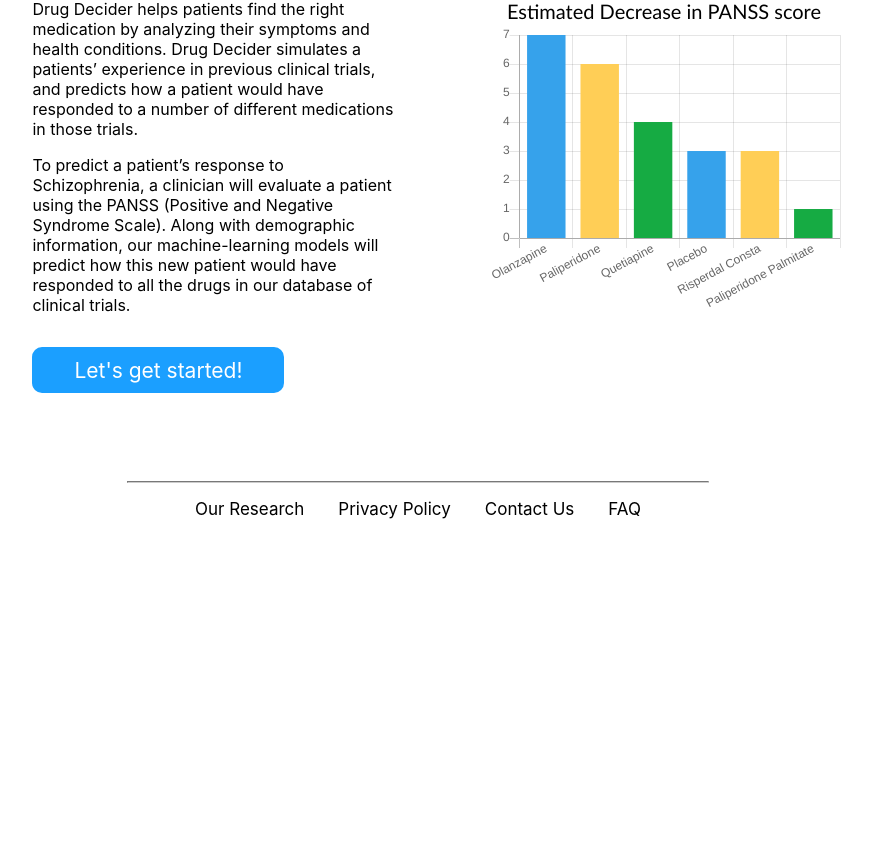
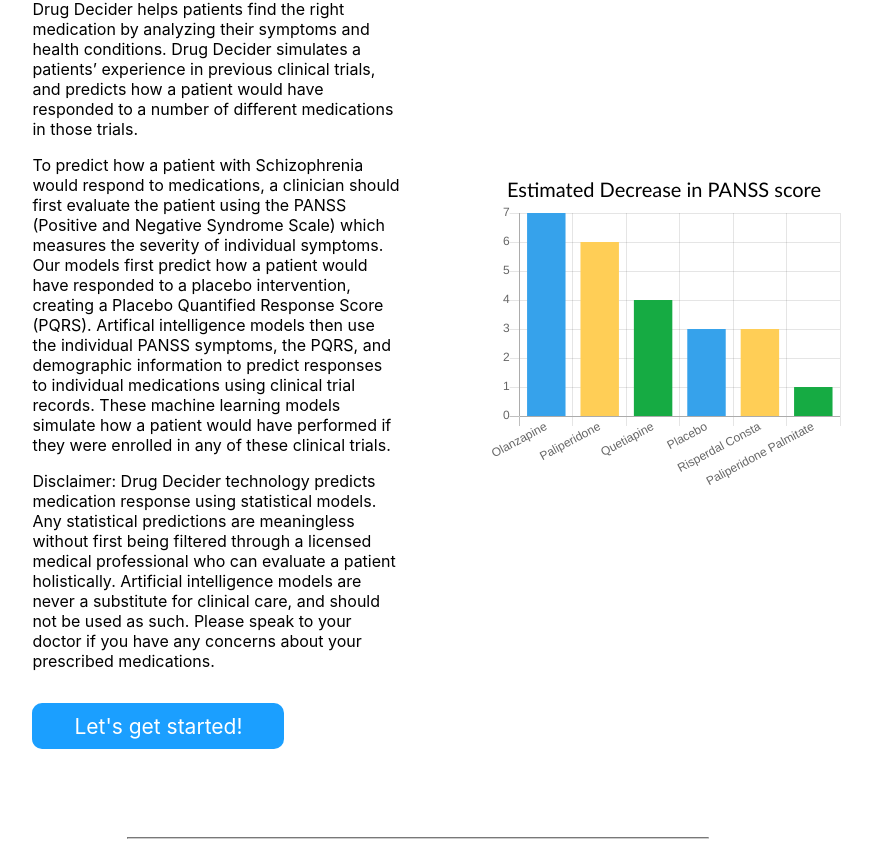
Before and after one commit to puffykoko/DrugDecider, a React (Create React App) app: page / in a window 1280 px wide. Shown: the part 356-1211 px from the top of the page, without its empty margins (222-1094 px from the left). Before the commit the page ends 883 px from the top, so only its background shows below. Built offline with nearby package versions, Linux system fonts and the light colour scheme.

Commit message:
Changed landing page disclaimer Changed FAQ page to add more disclaimers.

```diff
--- a/src/pages/FAQPage.js
+++ b/src/pages/FAQPage.js
@@ -9,7 +9,7 @@ const faqs = [
   },
   {
     question: "Is this reliable?",
-    answer: "Drug Decider technology uses statistical models created on historical clinical trials.  Any predictions of medication response for new patients are meaningless without first being filtered through a licensed medical professional who can evaluate a patient holistically.Artificial intelligence models are never a substitute for clinical care. Ask your doctor on how to best improve your treatment."
+    answer: "Drug Decider technology uses statistical models created on historical clinical trials.  Any predictions of medication response for new patients are meaningless without first being filtered through a licensed medical professional who can evaluate a patient holistically.  Artificial intelligence models are never a substitute for clinical care. Ask your doctor on how to best improve your treatment."
   },
   {
     question: "Who makes Drug Decider?",
@@ -20,8 +20,8 @@ const faqs = [
     answer: "Drug Decider machine learning models are currently trained on historical clinical trials of 3,647 patients with Schizophrenia.  Our statistical models use the Placebo Quantified Response Score which first predicts a patients’ placebo risk, and then uses this risk to predict a patients’ medication response in a double-blind clinical trial.",
   },
   {
-    question: "What about Depression medications?",
-    answer: "We are expanding our statistical models to study major depressive disorder.  Because of the large number of patients needed to learn these sophisticated patterns, we will release models for new disorders- including antidepressants- after we have acquired enoughpatient records to make them reliable."
+    question: "What about Depression medications or other disorders?",
+    answer: "We are expanding our statistical models to study major depressive disorder.  Because of the large number of patients needed to learn these sophisticated patterns, we will release models for new disorders- including antidepressants- after we have acquired enough patient records to make them reliable."
   },
   {
     question: "Who do I contact for more information?",
--- a/src/pages/LandingPage.js
+++ b/src/pages/LandingPage.js
@@ -11,10 +11,14 @@ function LandingPage() {
         <div className="text">
           <h2 className="largeText">Find what works for you.</h2>
           <p>
-            Drug Decider helps patients find the right medication by analyzing their symptoms and health conditions.  Drug Decider simulates a patients’ experience in previous clinical trials, and predicts how a patient would have responded to a number of different medications in those trials.
+          Drug Decider helps patients find the right medication by analyzing their symptoms and health conditions.  Drug Decider simulates a patients’ experience in previous clinical trials, and predicts how a patient would have responded to a number of different medications in those trials.
+
           </p>
           <p>
-            To predict a patient’s response to Schizophrenia, a clinician will evaluate a patient using the PANSS (Positive and Negative Syndrome Scale).  Along with demographic information, our machine-learning models will predict how this new patient would have responded to all the drugs in our database of clinical trials.
+           To predict how a patient with Schizophrenia would respond to medications, a clinician should first evaluate the patient using the PANSS (Positive and Negative Syndrome Scale) which measures the severity of individual symptoms.  Our models first predict how a patient would have responded to a placebo intervention, creating a Placebo Quantified Response Score (PQRS).  Artifical intelligence models then use the individual PANSS symptoms, the PQRS, and demographic information to predict responses to individual medications using clinical trial records.  These machine learning models simulate how a patient would have performed if they were enrolled in any of these clinical trials.
+          </p>
+          <p>
+          Disclaimer:  Drug Decider technology predicts medication response using statistical models.  Any statistical predictions are meaningless without first being filtered through a licensed medical professional who can evaluate a patient holistically.  Artificial intelligence models are never a substitute for clinical care, and should not be used as such.  Please speak to your doctor if you have any concerns about your prescribed medications.
           </p>
         </div>
         <Link to="/form" className="startButton">
```
Also changed, not shown: 1 other file (tests, documents, lock files or other folders).
